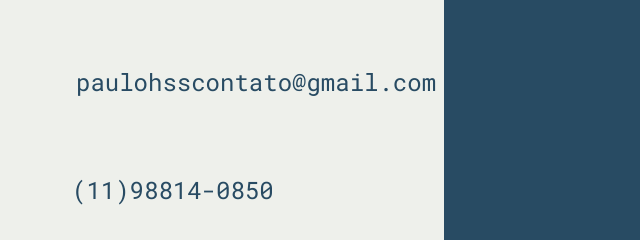
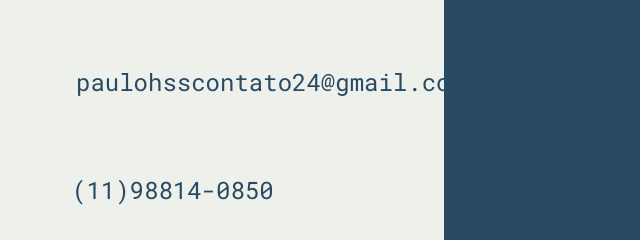
Before and after one commit to PaulloSanntos/meu_portifolio, a plain HTML site: page contato.html in a window 1280 px wide. Shown: the part 429-669 px from the top of the page, 260-900 px from the left. Drawn offline with nearby package versions, Linux system fonts and the light colour scheme.

Commit message:
Update contato.html

```diff
--- a/contato.html
+++ b/contato.html
@@ -53,7 +53,7 @@
                 <ul class="contato__contatos">
                     <li class="contato__item">
                         <img src="imagens/email.svg" alt="logo de email" class="contato__imagem">
-                        <p class="contato__texto__item">paulohsscontato@gmail.com</p>
+                        <p class="contato__texto__item">paulohsscontato24@gmail.com</p>
                     </li>
                     <li class="contato__item">
                         <img src="imagens/whatsapp-svgrepo-com 1.svg" alt="logo do whatsapp" class="contato__imagem">
```
